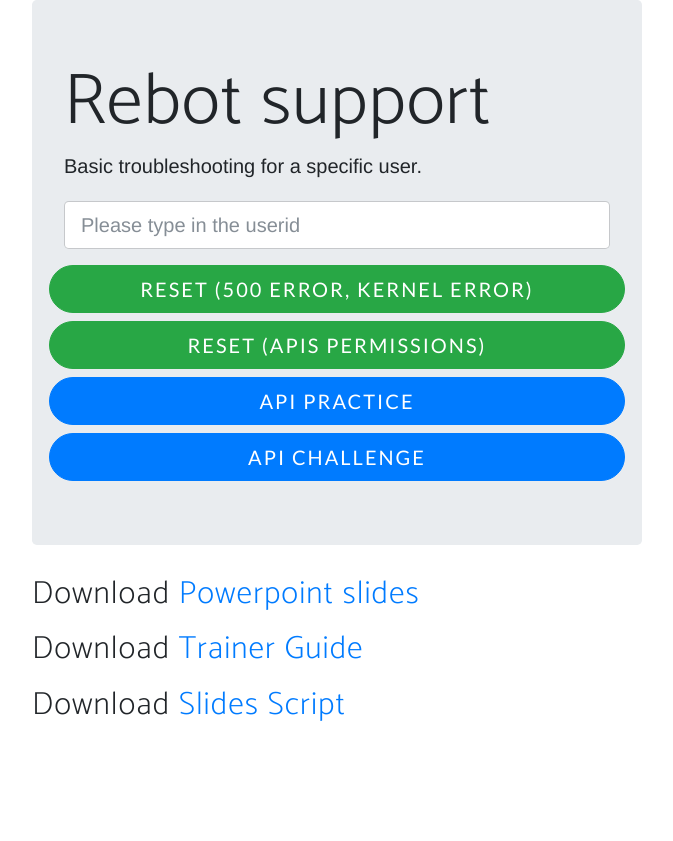
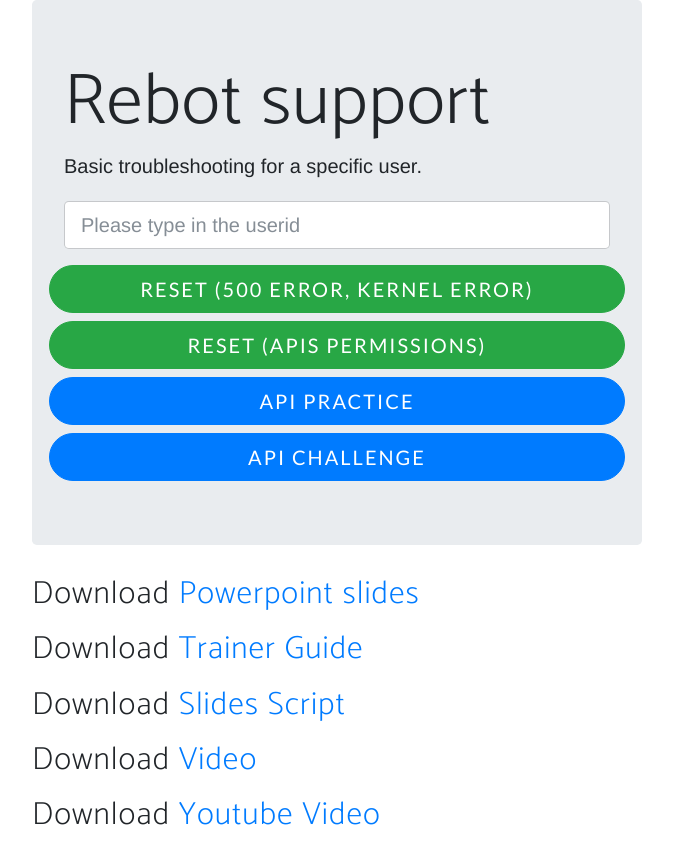
Before and after one commit to rebot2017/website, a website: page support.html in a window 1280 px wide. Shown: the whole page, without its empty margins (303-976 px from the left). Before the commit the page ends 800 px from the top, so only its background shows below. Drawn offline with Linux system fonts and the light colour scheme; a web font is replaced by a local one.

Commit message:
minor updates

```diff
--- a/support.html
+++ b/support.html
@@ -66,6 +66,8 @@ function openWin(url) {
 				<p><h2>Download <a class="text-primary" href="materials/rebot-lesson-slides-v8.pptx">Powerpoint slides</a></h2></p>
 				<p><h2>Download <a class="text-primary" href="materials/trainer-guide-v3.docx">Trainer Guide</a></h2></p>
 				<p><h2>Download <a class="text-primary" href="materials/ISPVMF_Retreat_Script.docx">Slides Script</a></h2></p>
+				<p><h2>Download <a class="text-primary" href="materials/code-video.mp4">Video</a></h2></p>
+				<p><h2>Download <a class="text-primary" target="youtube" href="https://www.youtube.com/watch?v=jJkVRM-tUQA">Youtube Video</a></h2></p>
 			</div>
 		</div>
     </body>
```
